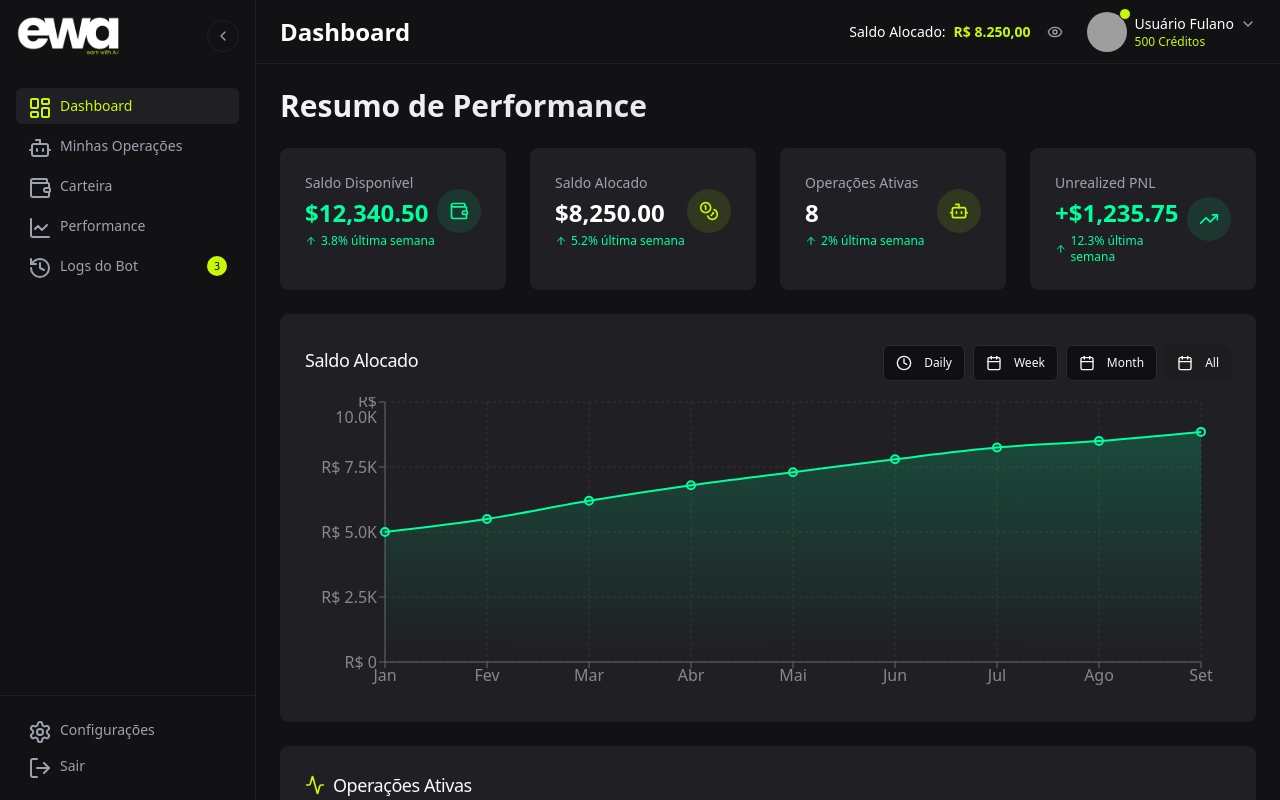
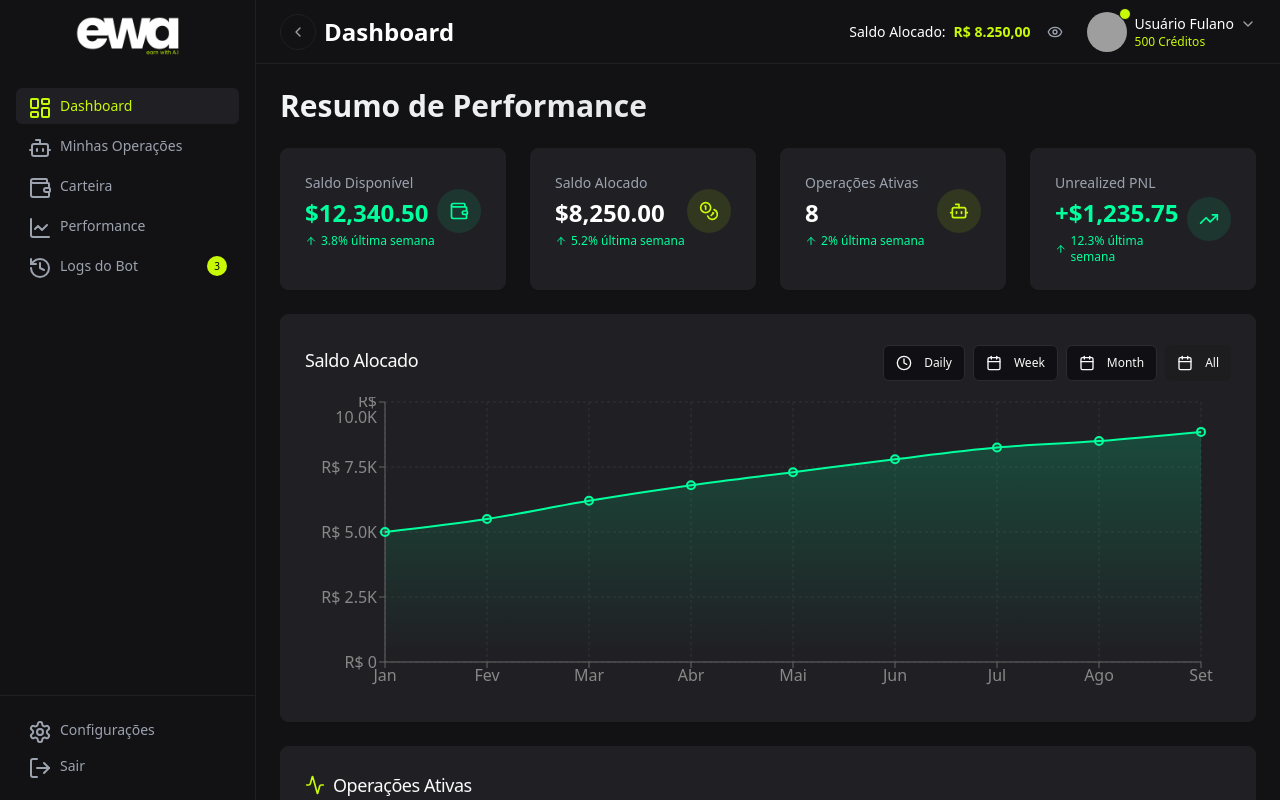
Before and after one commit to daniel-liberto/dark-bot-metrics, a React (Vite) app: page / in a window 1280 px wide. Built offline with nearby package versions, Linux system fonts and the light colour scheme; grey boxes are pictures that could not be loaded.

Commit message:
alterações na sidebar para colapsar

```diff
--- a/src/components/dashboard/DashboardLayout.tsx
+++ b/src/components/dashboard/DashboardLayout.tsx
@@ -1,4 +1,3 @@
-
 import { Sidebar } from "@/components/dashboard/Sidebar";
 import { Header } from "@/components/dashboard/Header";
 import { useState, useEffect } from "react";
@@ -11,14 +10,17 @@ interface DashboardLayoutProps {
 
 export function DashboardLayout({ children }: DashboardLayoutProps) {
   const [sidebarOpen, setSidebarOpen] = useState(true);
+  const [isMobile, setIsMobile] = useState(false);
 
   // Detectar se é um dispositivo móvel com base na largura da tela
   useEffect(() => {
     const checkMobile = () => {
-      if (window.innerWidth < 1024 && sidebarOpen) {
+      const mobile = window.innerWidth < 1024;
+      setIsMobile(mobile);
+
+      // Em dispositivos móveis, a sidebar deve começar fechada
+      if (mobile && sidebarOpen) {
         setSidebarOpen(false);
-      } else if (window.innerWidth >= 1024 && !sidebarOpen) {
-        setSidebarOpen(true);
       }
     };
 
@@ -30,25 +32,30 @@ export function DashboardLayout({ children }: DashboardLayoutProps) {
 
     // Limpar listener quando componente for desmontado
     return () => window.removeEventListener('resize', checkMobile);
-  }, [sidebarOpen]);
+  }, []);  // Removida a dependência sidebarOpen para evitar loops
 
   const toggleSidebar = () => {
-    setSidebarOpen(!sidebarOpen);
+    setSidebarOpen(prevState => !prevState);
   };
 
   return (
     <div className="flex h-screen w-screen bg-crypto-darker text-white overflow-hidden">
       {/* Sidebar com animação de transição */}
       <div
-        className={`transition-all duration-300 ease-in-out ${
-          sidebarOpen ? "w-64" : "w-0 lg:w-20"
+        className={`fixed lg:relative z-20 transition-all duration-300 ease-in-out ${
+          sidebarOpen ? "w-64" : isMobile ? "w-0" : "w-20"
         }`}
       >
-        <Sidebar isCollapsed={!sidebarOpen} toggleSidebar={toggleSidebar} />
+        <div className={`h-full ${!sidebarOpen && isMobile ? "transform -translate-x-full opacity-0" : "opacity-100"} transition-all duration-300`}>
+          <Sidebar isCollapsed={!sidebarOpen} />
+        </div>
       </div>
 
       <div className="flex flex-1 flex-col overflow-hidden">
-        <Header>
+        <Header
+          isSidebarOpen={sidebarOpen}
+          toggleSidebar={toggleSidebar}
+        >
           <Button
             variant="ghost"
             size="icon"
--- a/src/components/dashboard/Header.tsx
+++ b/src/components/dashboard/Header.tsx
@@ -1,14 +1,15 @@
-
-import { ChevronDown, Eye, EyeOff } from "lucide-react";
+import { ChevronDown, Eye, EyeOff, ChevronLeft, ChevronRight, Menu } from "lucide-react";
 import { Avatar, AvatarFallback, AvatarImage } from "@/components/ui/avatar";
 import { Button } from "@/components/ui/button";
 import { useState } from "react";
 
 interface HeaderProps {
   children?: React.ReactNode;
+  isSidebarOpen?: boolean;
+  toggleSidebar?: () => void;
 }
 
-export function Header({ children }: HeaderProps) {
+export function Header({ children, isSidebarOpen = true, toggleSidebar }: HeaderProps) {
   const [hideValues, setHideValues] = useState(false);
   const allocatedBalance = "R$ 8.250,00";
   const userCredits = 500; // Valor de exemplo para os créditos do usuário
@@ -17,6 +18,23 @@ export function Header({ children }: HeaderProps) {
     <header className="flex h-16 items-center justify-between border-b border-crypto-card bg-crypto-darker px-6">
       <div className="flex items-center gap-2">
         {children}
+
+        {/* Botão de toggle para dispositivos mobile já existe no children */}
+
+        {/* Botão de toggle para desktop */}
+        <Button
+          variant="ghost"
+          size="sm"
+          className="hidden lg:flex h-9 w-9 p-0 rounded-full text-gray-400 hover:bg-crypto-card hover:text-crypto-green border border-crypto-card"
+          onClick={() => toggleSidebar && toggleSidebar()}
+          aria-label={isSidebarOpen ? "Colapsar sidebar" : "Expandir sidebar"}
+        >
+          {isSidebarOpen ?
+            <ChevronLeft className="h-5 w-5" /> :
+            <ChevronRight className="h-5 w-5" />
+          }
+        </Button>
+
         <h1 className="text-2xl font-bold text-white">Dashboard</h1>
       </div>
 
--- a/src/components/dashboard/Sidebar.tsx
+++ b/src/components/dashboard/Sidebar.tsx
@@ -1,4 +1,3 @@
-
 import React from "react";
 import { Link, useLocation } from "react-router-dom";
 import { cn } from "@/lib/utils";
@@ -52,10 +51,9 @@ const SidebarItem = ({ icon, label, to, active, badge, isCollapsed }: SidebarIte
 
 interface SidebarProps {
   isCollapsed?: boolean;
-  toggleSidebar?: () => void;
 }
 
-export function Sidebar({ isCollapsed = false, toggleSidebar }: SidebarProps) {
+export function Sidebar({ isCollapsed = false }: SidebarProps) {
   const location = useLocation();
   const path = location.pathname;
 
@@ -64,7 +62,7 @@ export function Sidebar({ isCollapsed = false, toggleSidebar }: SidebarProps) {
       "flex h-screen flex-col border-r border-crypto-card bg-crypto-darker",
       isCollapsed ? "w-20" : "w-64"
     )}>
-      <div className="flex items-center justify-between p-4">
+      <div className="flex items-center justify-center p-4">
         {!isCollapsed ? (
           <img
             src="/lovable-uploads/95b69adc-6713-4820-a66e-318c6416adbc.png"
@@ -79,18 +77,6 @@ export function Sidebar({ isCollapsed = false, toggleSidebar }: SidebarProps) {
             style={{ objectFit: 'cover', objectPosition: 'left' }}
           />
         )}
-
-        <Button
-          variant="ghost"
-          size="sm"
-          className="hidden lg:flex h-8 w-8 p-0 rounded-full text-gray-400 hover:bg-crypto-card hover:text-white border border-crypto-card"
-          onClick={toggleSidebar}
-        >
-          {isCollapsed ?
-            <ChevronRight className="h-4 w-4" /> :
-            <ChevronLeft className="h-4 w-4" />
-          }
-        </Button>
       </div>
 
       <nav className="flex-1 space-y-1 p-4">
```
